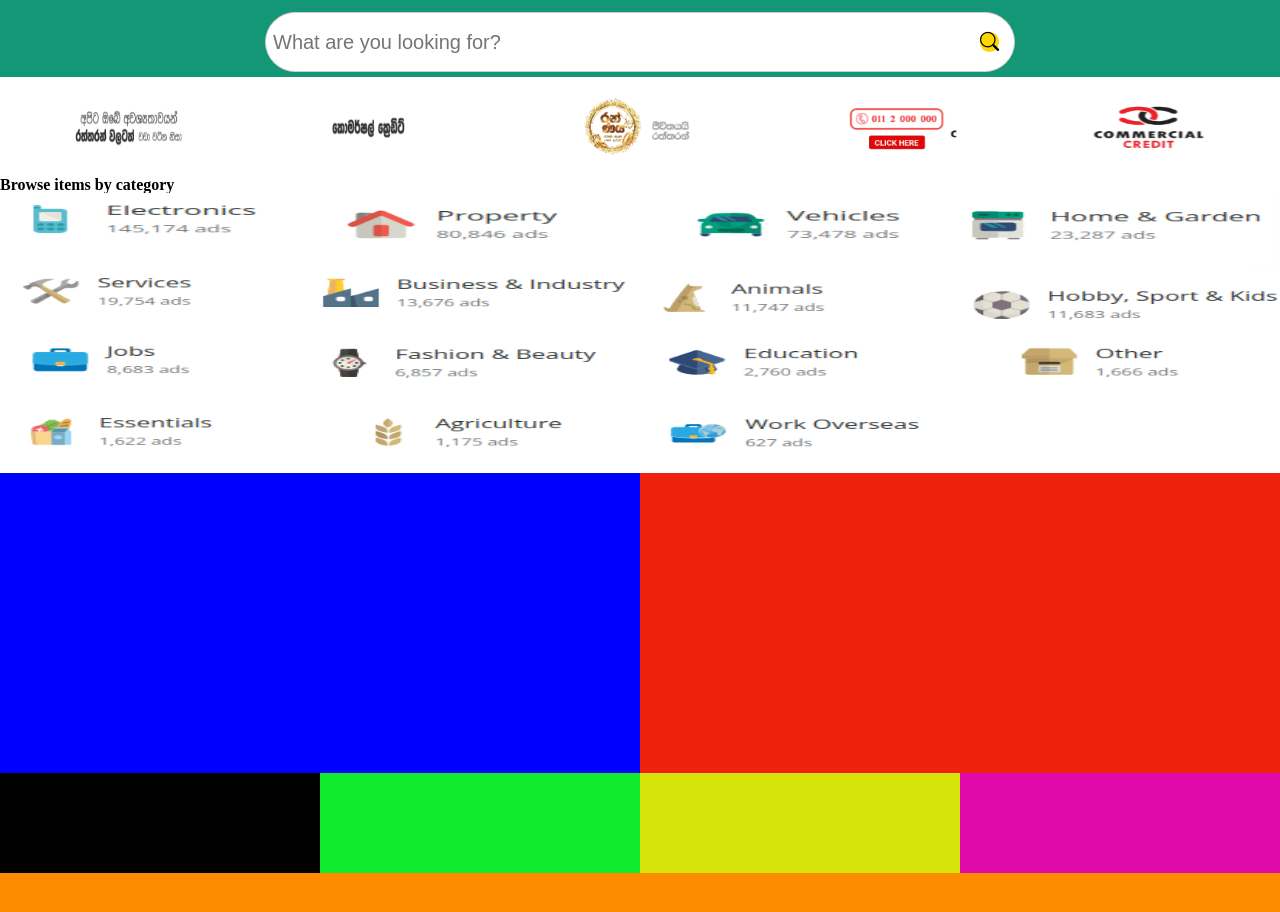
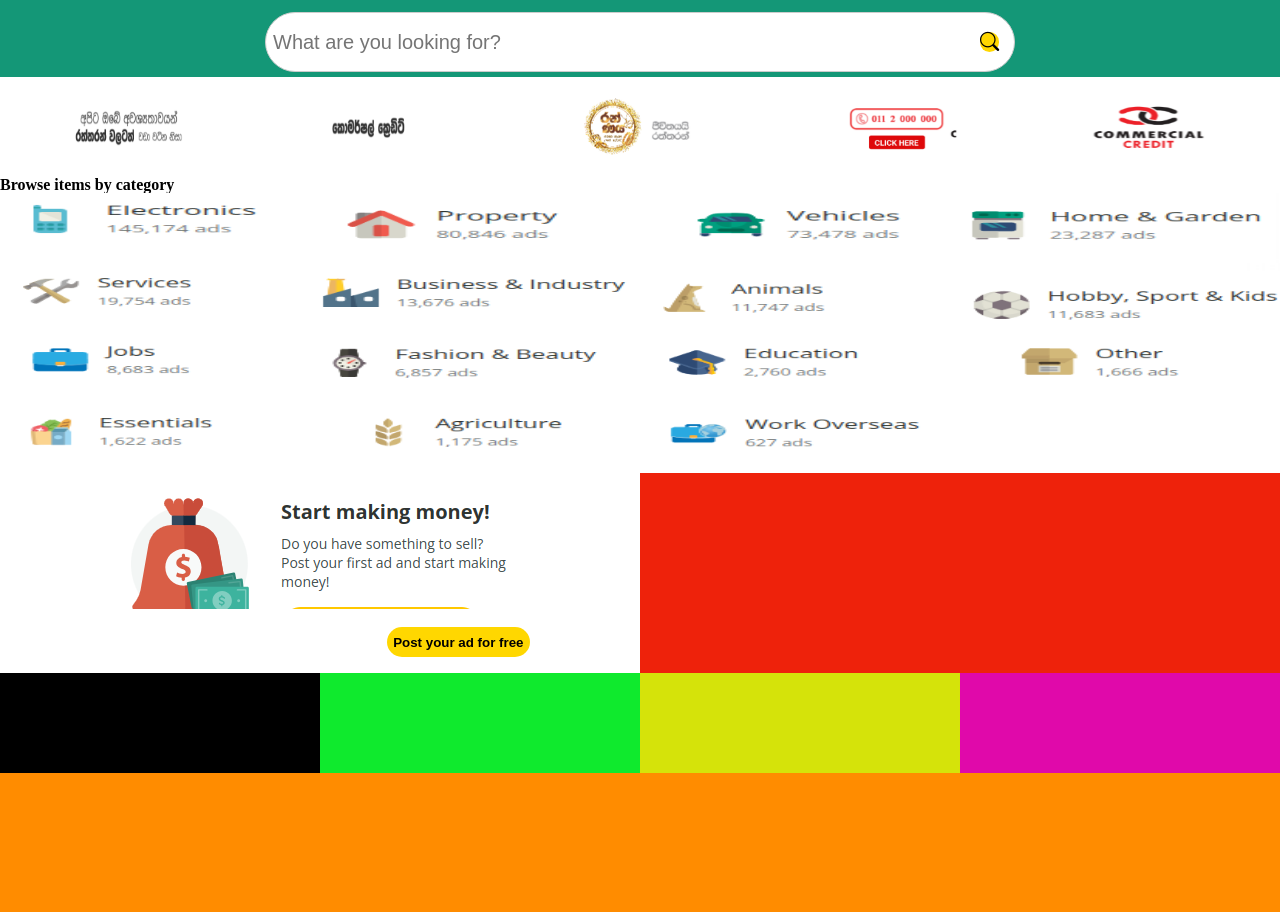
Before and after one commit to Kavindu95/Ikman.lk-page, a plain HTML site: page index.html in a window 1280 px wide. Shown: the part 138-1050 px from the top of the page. Drawn offline with nearby package versions, Linux system fonts and the light colour scheme.

Commit message:
done-money-post

```diff
--- a/css/home.css
+++ b/css/home.css
@@ -218,13 +218,36 @@ body{
 
 #posts{
     background-color: bisque;
-    height: 300px;
+    height: 200px;
     display: flex;
     flex-direction: row;
 }
 #money{
-    background-color: blue;
+    background-color: white;
     width: 50%;
+    display: flex;
+    flex-direction: column;
+    align-items: center;
+    }
+#money-make {
+        display: flex;
+        flex-direction: column;
+        align-items: flex-end;
+    }
+#money-make span img{
+    width: 100%;
+    padding-bottom: 5px;
+}
+#money-make button{
+    background-color: gold;
+    border: none;
+    width: fit-content;
+    height: 30px;
+    border-radius: 2rem;
+    font-weight: bold;
+    margin-top: 10px;
+    align-self: flex-end;
+
 }
 #jobs{
     background-color: rgb(238, 34, 11);
--- a/index.html
+++ b/index.html
@@ -81,7 +81,13 @@
         </div>
     </div>
     <div id="posts">
-        <div id="money"></div>
+        <div id="money">
+            <div id="money-make">
+            <span><img src="img/post/money.png" alt=""></span>
+            <button>Post your ad for free</button>
+            </div>
+
+        </div>
         <div id="jobs"></div>
 
     </div>
```
Also changed, not shown: img/post/jobs.png (added), img/post/money.png (added).
